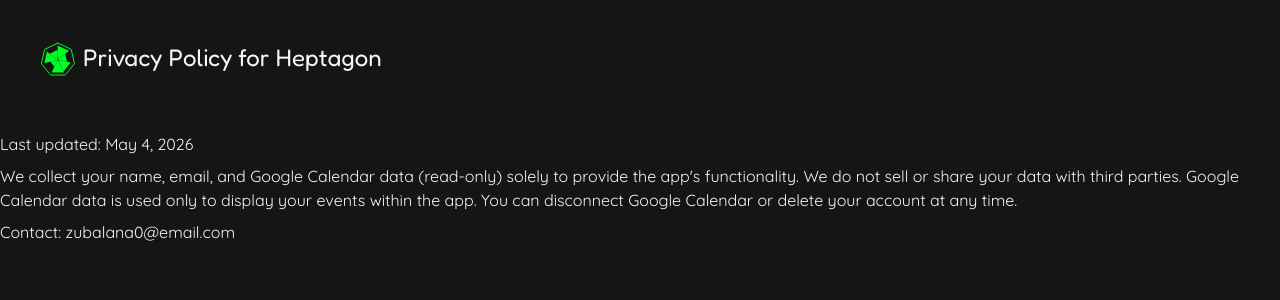
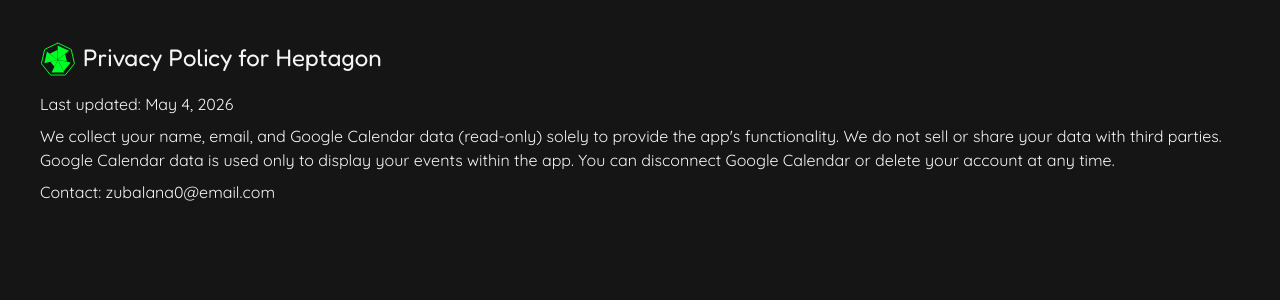
Before and after one commit to ZubalYana/heptagon, a React (Vite) app: page /privacy in a window 1280 px wide. Shown: the top 300 px of the page. Built offline with nearby package versions, Linux system fonts and the light colour scheme.

Commit message:
fix(frontend): fix policy and terms layouts

```diff
--- a/src/components/pages/Privacy.tsx
+++ b/src/components/pages/Privacy.tsx
@@ -1,7 +1,7 @@
 export default function Privacy() {
   return (
-    <div>
-        <div className="flex items-center gap-x-2 p-[20px] lg:p-[40px]">
+    <div className="p-[20px] lg:p-[40px]">
+        <div className="flex items-center gap-x-2 ">
             <div className="w-[35px] h-[35px]">
                 <img src="./heptagonLogo.svg" alt="Heptagon" />
             </div>
--- a/src/components/pages/Terms.tsx
+++ b/src/components/pages/Terms.tsx
@@ -1,7 +1,7 @@
 export default function Terms() {
   return (
-    <div>
-      <div className="flex items-center gap-x-2">
+    <div className="w-full p-[20px] lg:p-[40px]">
+      <div className="flex items-center gap-x-2 ">
         <div className="w-[35px] h-[35px]">
           <img src="./heptagonLogo.svg" alt="Heptagon" />
         </div>
@@ -9,7 +9,7 @@
           Terms of Service for Heptagon
         </h3>
       </div>
-      <p className="text-[14px] md:text-[16px] mt-4 flex flex-col gap-y-2 p-[20px] lg:p-[40px]">
+      <p className="text-[14px] md:text-[16px] mt-4 flex flex-col gap-y-2 ">
         <span>
           By using Heptagon you agree to use it for lawful purposes only. The
           app is provided as-is. We reserve the right to terminate access for
```
